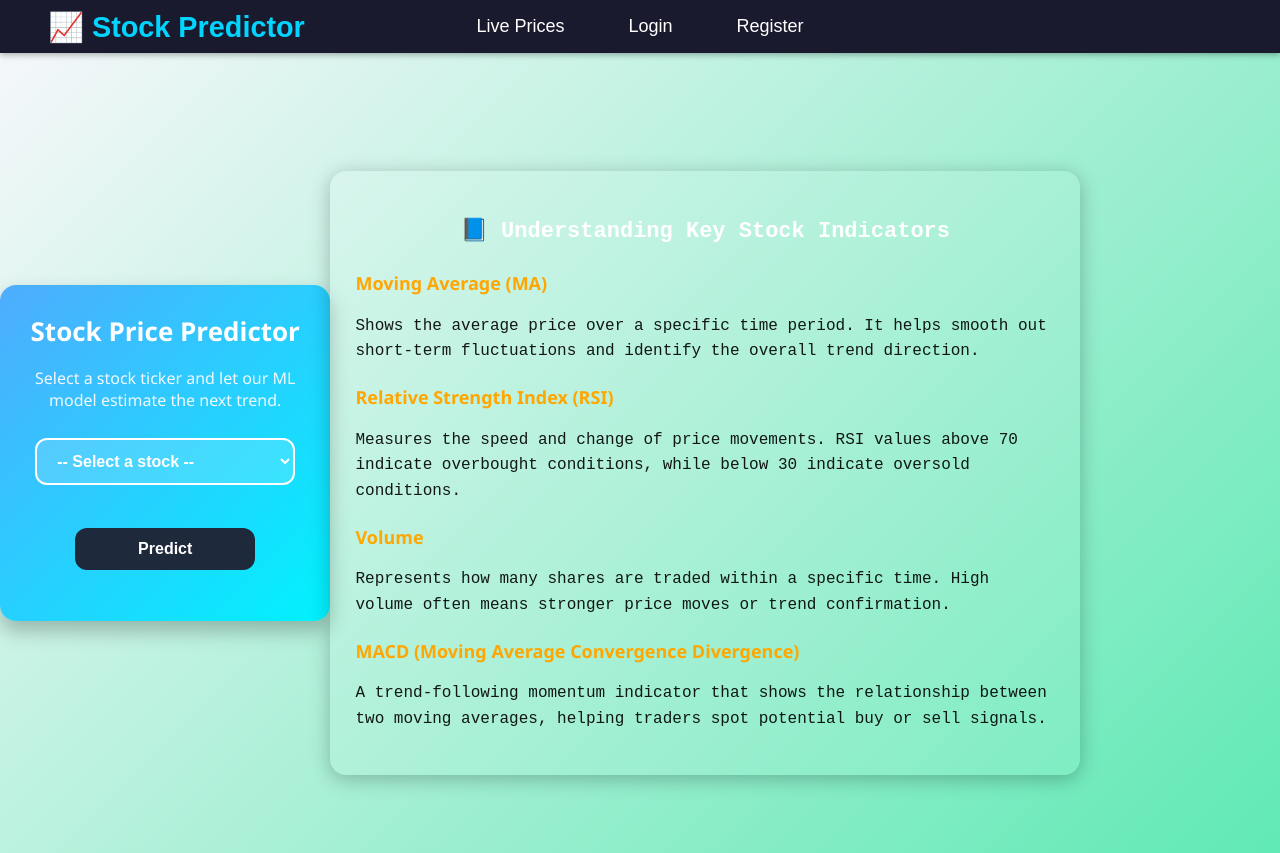
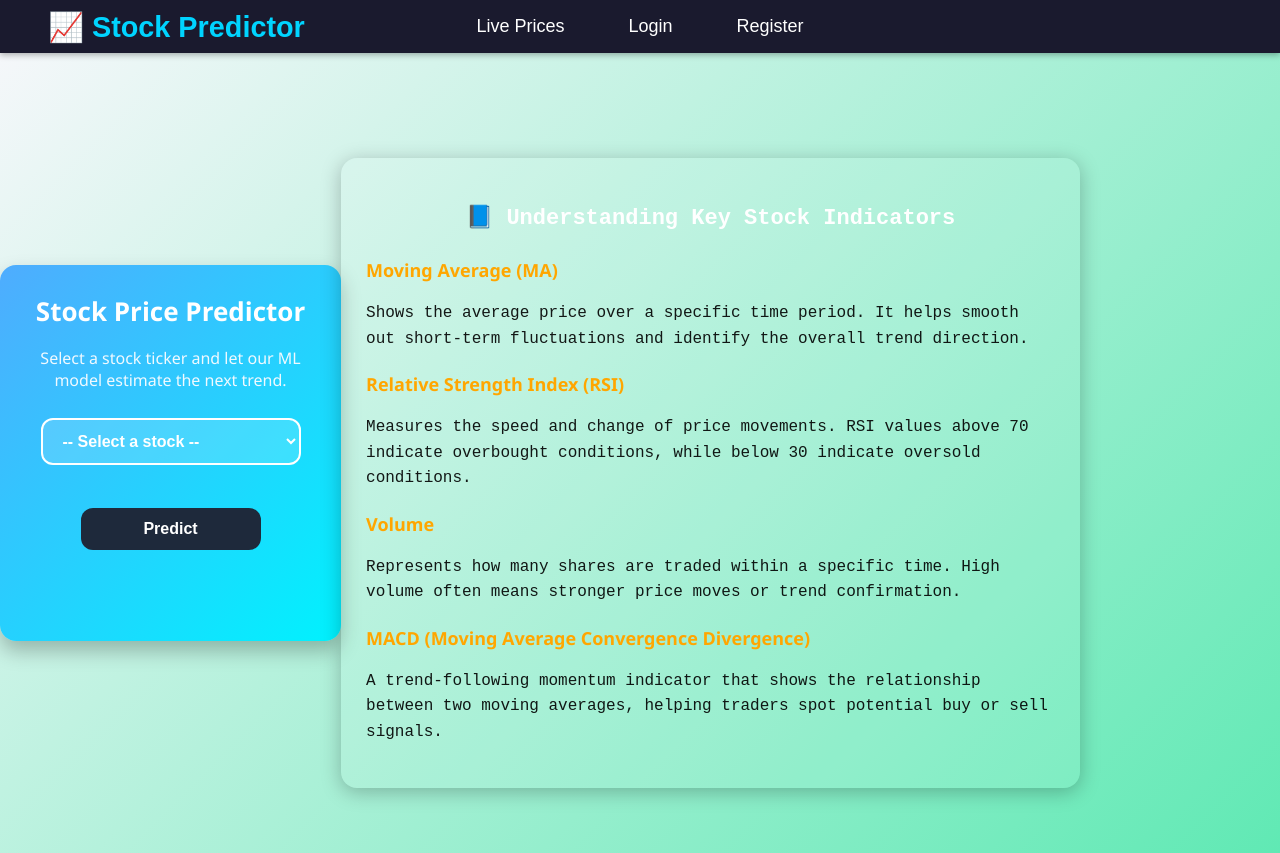
Before and after one commit to DanielOgnyanov/stock-predictor-ml-frontend, a React (Create React App) app: page /predict in a window 1280 px wide. Built offline with nearby package versions, Linux system fonts and the light colour scheme.

Commit message:
predict form dimensions change

```diff
--- a/src/pages/Predict/Predict.css
+++ b/src/pages/Predict/Predict.css
@@ -8,8 +8,8 @@
 }
 
 .predict-form {
-  width: 550px;
-  height: 280px;
+  width: 580px;
+  height: 320px;
   padding: 28px;
   border-radius: 16px;
   background: linear-gradient(135deg, #4facfe 0%, #00f2fe 100%);
```
